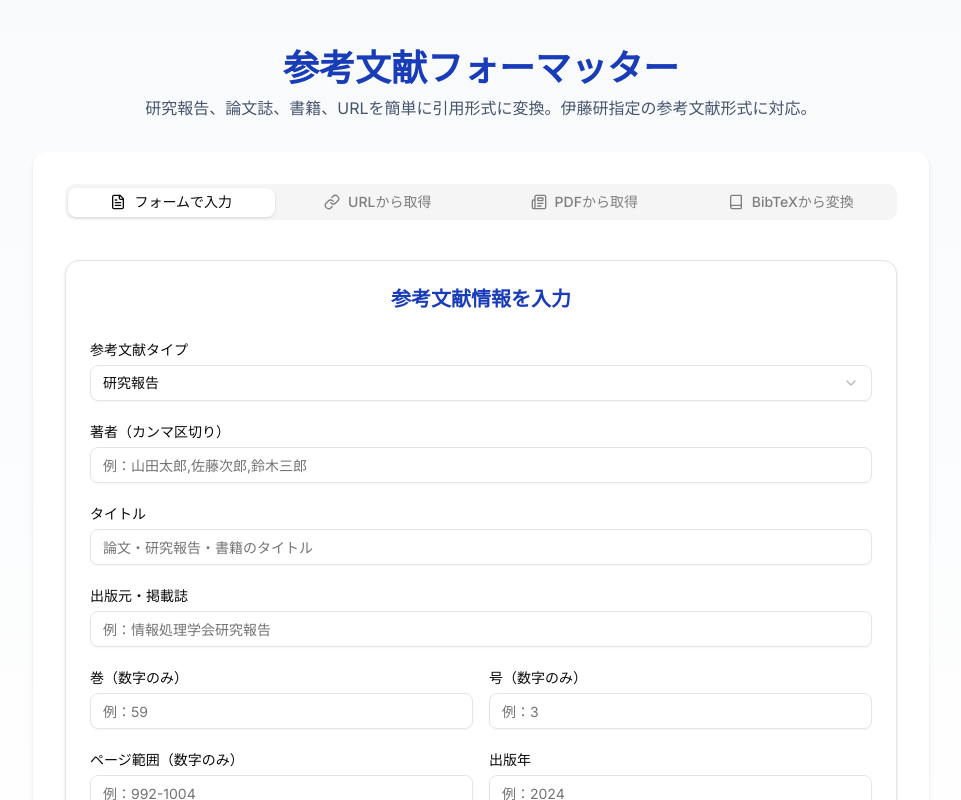
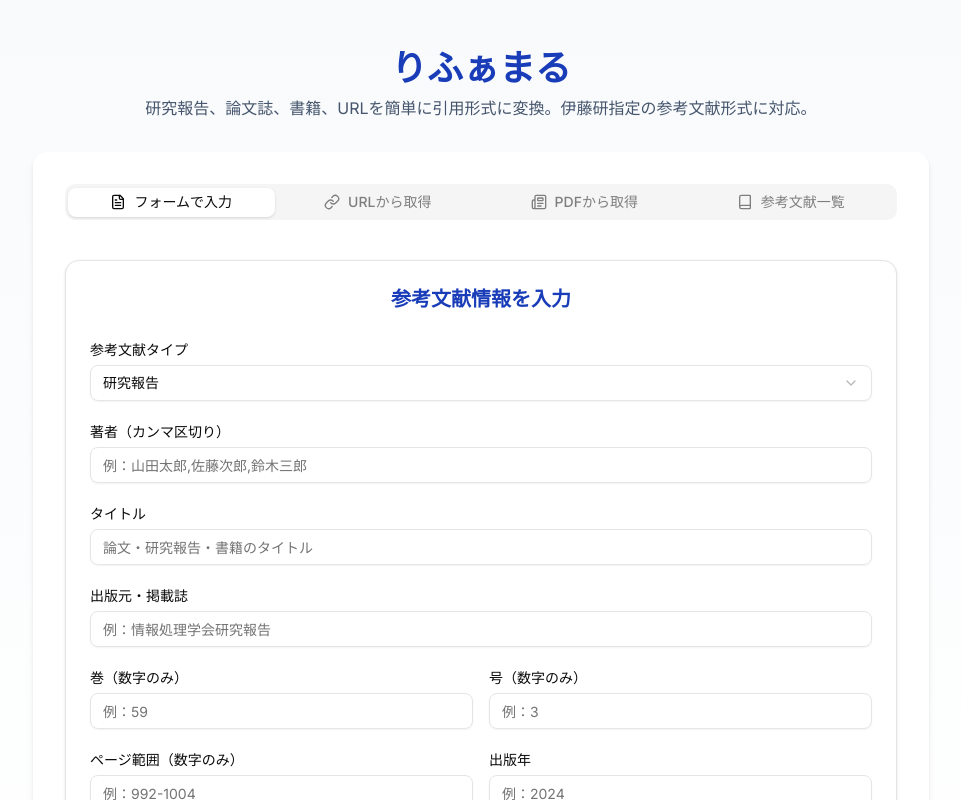
Before and after one commit to hiroto333/references, a Next.js app: page / in a window 1280 px wide. Shown: the top 800 px of the page, without its empty margins (159-1120 px from the left). Built offline with nearby package versions, Linux system fonts and the light colour scheme.

Commit message:
タイトル変更

```diff
--- a/src/app/layout.tsx
+++ b/src/app/layout.tsx
@@ -5,7 +5,7 @@ import './globals.css';
 const inter = Inter({ subsets: ['latin'] });
 
 export const metadata: Metadata = {
-  title: '参考文献フォーマッター',
+  title: 'りふぁまる',
   description: 'URLやPDFから研究室指定の参考文献形式に変換するツール',
 };
 
--- a/src/app/page.tsx
+++ b/src/app/page.tsx
@@ -21,7 +21,7 @@ export default function Home() {
       <main className="min-h-screen bg-gradient-to-b from-slate-50 to-white py-12 px-4">
         <div className="container mx-auto">
           <div className="text-center mb-8">
-            <h1 className="text-4xl font-bold mb-2 text-blue-800">参考文献フォーマッター</h1>
+            <h1 className="text-4xl font-bold mb-2 text-blue-800">りふぁまる</h1>
             <p className="text-slate-600 max-w-2xl mx-auto">
               研究報告、論文誌、書籍、URLを簡単に引用形式に変換。伊藤研指定の参考文献形式に対応。
             </p>
@@ -45,7 +45,7 @@ export default function Home() {
                   </TabsTrigger>
                   <TabsTrigger value="bibtex" className="flex items-center gap-2" disabled>
                     <BookIcon className="h-4 w-4" />
-                    <span className="hidden sm:inline">BibTeXから変換</span>
+                    <span className="hidden sm:inline">参考文献一覧</span>
                   </TabsTrigger>
                 </TabsList>
 
```
